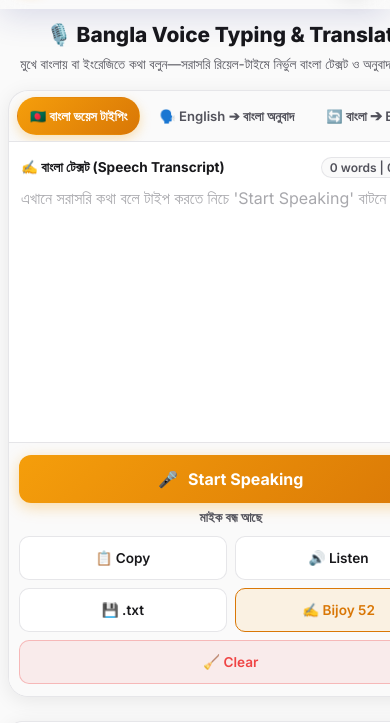
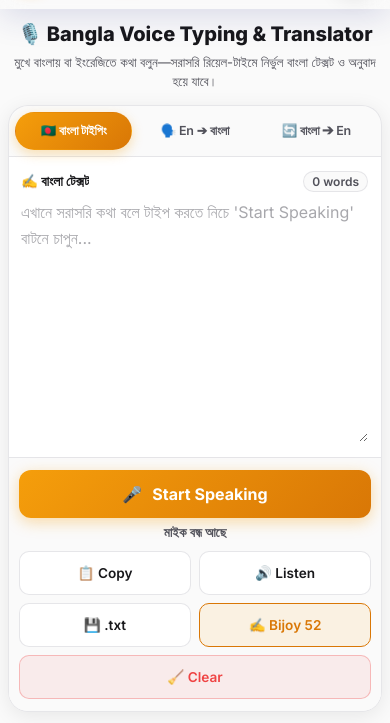
Before and after one commit to sanjidalam69/toolxpro, a website: page tools/speech-to-bangla.html in a window 390 px wide. Shown: the part 54-777 px from the top of the page. Drawn offline with Linux system fonts and the light colour scheme.

Commit message:
Fix voice studio mobile header overflow, equal 3-segment tabs, and word count fit

```diff
--- a/js/tools/speech-to-bangla.js
+++ b/js/tools/speech-to-bangla.js
@@ -215,21 +215,21 @@ document.addEventListener("DOMContentLoaded", () => {
             if (isRecording) stopRecording();
 
             if (currentMode === "bn-type") {
-                primaryTitle.textContent = "✍️ বাংলা টেক্সট (Speech Transcript)";
+                primaryTitle.textContent = "✍️ বাংলা টেক্সট";
                 primaryText.placeholder = "এখানে সরাসরি কথা বলে টাইপ করতে নিচে 'Start Speaking' বাটনে চাপুন...";
                 translationBox.style.display = "none";
                 workspace.classList.remove("dual-mode");
             } else if (currentMode === "en-to-bn") {
-                primaryTitle.textContent = "🗣️ English Speech Input";
+                primaryTitle.textContent = "🗣️ English Input";
                 primaryText.placeholder = "Speak in English... words will appear here instantly.";
-                translationTitle.textContent = "🌐 অনূদিত বাংলা টেক্সট (Bangla Translation)";
+                translationTitle.textContent = "🌐 বাংলা অনুবাদ";
                 translationText.placeholder = "ইংরেজি কথার বাংলা অনুবাদ এখানে দেখতে পাবেন...";
                 translationBox.style.display = "flex";
                 workspace.classList.add("dual-mode");
             } else if (currentMode === "bn-to-en") {
-                primaryTitle.textContent = "🇧🇩 মুখে বলা বাংলা টেক্সট (Bangla Speech)";
+                primaryTitle.textContent = "🇧🇩 বাংলা টেক্সট";
                 primaryText.placeholder = "বাংলায় কথা বলুন, এখানে টাইপ হতে থাকবে...";
-                translationTitle.textContent = "🌐 English Translation Output";
+                translationTitle.textContent = "🌐 English Output";
                 translationText.placeholder = "Real-time English translation will appear here...";
                 translationBox.style.display = "flex";
                 workspace.classList.add("dual-mode");
@@ -270,9 +270,8 @@ document.addEventListener("DOMContentLoaded", () => {
     // ── Stats ──
     function updateStats() {
         const text = primaryText.value;
-        const chars = text.length;
         const words = text.trim() ? text.trim().split(/\s+/).length : 0;
-        primaryStats.textContent = `${words} words | ${chars} chars`;
+        primaryStats.textContent = `${words} words`;
     }
 
     function updateTranslationStats() {
--- a/tools/speech-to-bangla.html
+++ b/tools/speech-to-bangla.html
@@ -28,21 +28,19 @@
         /* ── Header ── */
         .voice-header {
             text-align: center;
-            margin-bottom: 1.75rem;
+            margin-bottom: 1.5rem;
         }
         .voice-header h1 {
-            font-size: 2.2rem;
+            font-size: 1.85rem;
             font-weight: 800;
             color: var(--text-primary);
             margin-bottom: 0.4rem;
-            display: flex;
-            align-items: center;
-            justify-content: center;
-            gap: 10px;
+            line-height: 1.35;
+            text-align: center;
         }
         .voice-header p {
             color: var(--text-secondary);
-            font-size: 1rem;
+            font-size: 0.95rem;
             max-width: 620px;
             margin: 0 auto;
             line-height: 1.5;
@@ -58,29 +56,32 @@
             transition: var(--transition);
         }
 
-        /* ── Top Tabs (Clean Segmented Bar) ── */
+        /* ── Top Tabs (Clean Equal Segmented Bar) ── */
         .voice-tabs-bar {
             display: flex;
             background: rgba(0, 0, 0, 0.02);
             border-bottom: 1px solid var(--border-color);
-            padding: 8px 12px;
-            gap: 8px;
-            overflow-x: auto;
+            padding: 8px 10px;
+            gap: 6px;
+            width: 100%;
+            box-sizing: border-box;
         }
         [data-theme="dark"] .voice-tabs-bar {
             background: rgba(255, 255, 255, 0.02);
         }
         .v-tab-btn {
-            padding: 8px 18px;
+            flex: 1;
+            padding: 8px 10px;
             border-radius: 30px;
             border: 1px solid transparent;
             background: transparent;
             color: var(--text-secondary);
-            font-size: 0.92rem;
+            font-size: 0.88rem;
             font-weight: 600;
             cursor: pointer;
             display: inline-flex;
             align-items: center;
+            justify-content: center;
             gap: 6px;
             white-space: nowrap;
             transition: var(--transition);
@@ -319,36 +320,34 @@
         @media screen and (max-width: 600px) {
             .voice-tool-container {
                 padding-bottom: 1.5rem;
+                width: 100% !important;
+                max-width: 100% !important;
             }
             .voice-header {
-                margin-bottom: 1rem;
+                margin-bottom: 0.9rem;
             }
             .voice-header h1 {
-                display: block !important;
-                font-size: 1.3rem !important;
+                font-size: 1.25rem !important;
                 line-height: 1.35 !important;
                 word-wrap: break-word !important;
                 text-align: center !important;
-                margin: 0 auto 6px !important;
+                margin: 0 auto 5px !important;
+                padding: 0 4px !important;
             }
             .voice-header p {
-                font-size: 0.84rem !important;
+                font-size: 0.82rem !important;
                 line-height: 1.4 !important;
-                padding: 0 4px !important;
+                padding: 0 6px !important;
             }
             .voice-tabs-bar {
-                padding: 6px 8px;
-                gap: 6px;
-                -webkit-overflow-scrolling: touch;
-                scrollbar-width: none;
-            }
-            .voice-tabs-bar::-webkit-scrollbar {
-                display: none;
+                padding: 6px;
+                gap: 4px;
             }
             .v-tab-btn {
-                padding: 6px 12px;
-                font-size: 0.82rem;
-                min-height: 38px;
+                padding: 7px 4px !important;
+                font-size: 0.78rem !important;
+                min-height: 38px !important;
+                letter-spacing: -0.2px;
             }
             .editor-box {
                 padding: 0.9rem 0.75rem;
@@ -478,16 +477,16 @@
                     <!-- Clean Main App Card -->
                     <div class="voice-app-card">
 
-                        <!-- Top Mode Selector Tabs -->
+                        <!-- Top Mode Selector Tabs (Clean 3-Segment Bar) -->
                         <div class="voice-tabs-bar">
                             <button class="v-tab-btn active" data-mode="bn-type">
-                                🇧🇩 বাংলা ভয়েস টাইপিং
+                                🇧🇩 বাংলা টাইপিং
                             </button>
                             <button class="v-tab-btn" data-mode="en-to-bn">
-                                🗣️ English ➔ বাংলা অনুবাদ
+                                🗣️ En ➔ বাংলা
                             </button>
                             <button class="v-tab-btn" data-mode="bn-to-en">
-                                🔄 বাংলা ➔ English
+                                🔄 বাংলা ➔ En
                             </button>
                         </div>
 
@@ -497,8 +496,8 @@
                             <!-- Primary Editor Box -->
                             <div class="editor-box">
                                 <div class="editor-box-header">
-                                    <div id="primary-box-title" class="box-title">✍️ বাংলা টেক্সট (Speech Transcript)</div>
-                                    <div id="primary-stats" class="box-stats">0 words | 0 chars</div>
+                                    <div id="primary-box-title" class="box-title">✍️ বাংলা টেক্সট</div>
+                                    <div id="primary-stats" class="box-stats">0 words</div>
                                 </div>
                                 <textarea id="primary-text" class="main-textarea" placeholder="এখানে সরাসরি কথা বলে টাইপ করতে নিচে 'Start Speaking' বাটনে চাপুন..."></textarea>
                             </div>
@@ -506,7 +505,7 @@
                             <!-- Translation Box (Shown in translation modes) -->
                             <div id="translation-box" class="editor-box" style="display: none;">
                                 <div class="editor-box-header">
-                                    <div id="translation-box-title" class="box-title">🌐 অনূদিত ফলাফল (Translation)</div>
+                                    <div id="translation-box-title" class="box-title">🌐 অনুবাদ ফলাফল</div>
                                     <div id="translation-stats" class="box-stats">0 words</div>
                                 </div>
                                 <textarea id="translation-text" class="main-textarea" placeholder="অনুবাদ এখানে স্বয়ংক্রিয়ভাবে দেখাবে..."></textarea>
```
